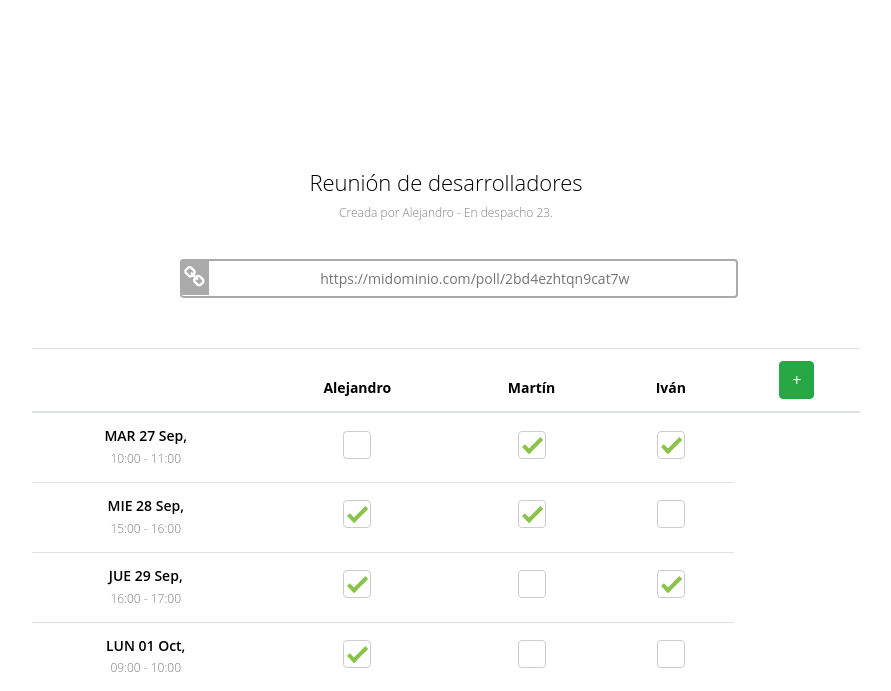
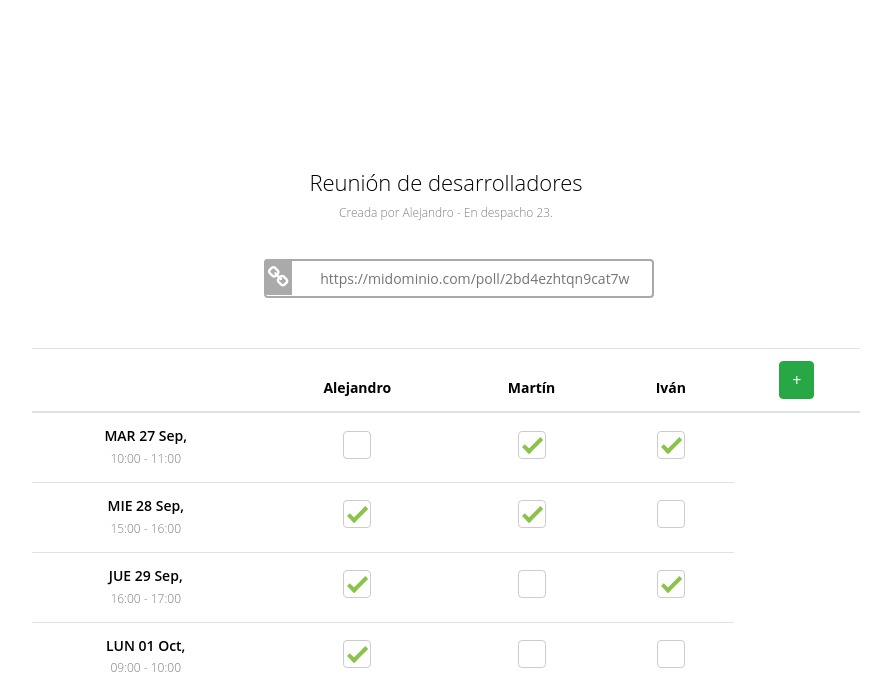
Before and after one commit to MrKapplan/TSW, a PHP site: page /views/verEncuesta.html in a window 1280 px wide. Shown: the part 56-747 px from the top of the page, without its empty margins (194-1085 px from the left). Run offline with PHP 8.4, Linux system fonts and the light colour scheme.

Commit message:
ijjkjkjk

```diff
--- a/Entrega 1/styles/style.css
+++ b/Entrega 1/styles/style.css
@@ -170,6 +170,12 @@ input[type=text],[type=password]{
 
   .inputWithIcon{
     position:relative;
+
+  }
+  #encuesta{
+  	width: 70%;
+  	margin: auto;
+
   }
 
   .inputWithIcon i{
@@ -202,6 +208,8 @@ input[type=text],[type=password]{
   width: 50%;
   margin:auto;
 }
+
+
 
 
 
--- a/Entrega 1/views/verEncuesta.html
+++ b/Entrega 1/views/verEncuesta.html
@@ -73,7 +73,7 @@
                     Creada por Alejandro - En despacho 23.
                 </div>
                 <div id="link">
-                    <div class="inputWithIcon inputIconBg">
+                    <div class="inputWithIcon inputIconBg" id="encuesta">
                         <input type="text" id="linkEncuesta" placeholder="https://midominio.com/poll/2bd4ezhtqn9cat7w"
                             readonly>
                         <i class="fa fa-link fa-lg fa-fw" aria-hidden="true"></i>
--- a/Entrega 2/styles/style.css
+++ b/Entrega 2/styles/style.css
@@ -201,9 +201,13 @@ input[type=text],[type=password]{
 
 #loginInput{
   width: 50%;
-  margin:auto;
+  margin: auto;
 }
+ #encuesta{
+  	width: 70%;
+  	margin: auto;
 
+  }
 
 
 
```
Also changed, not shown: 2 other files.
